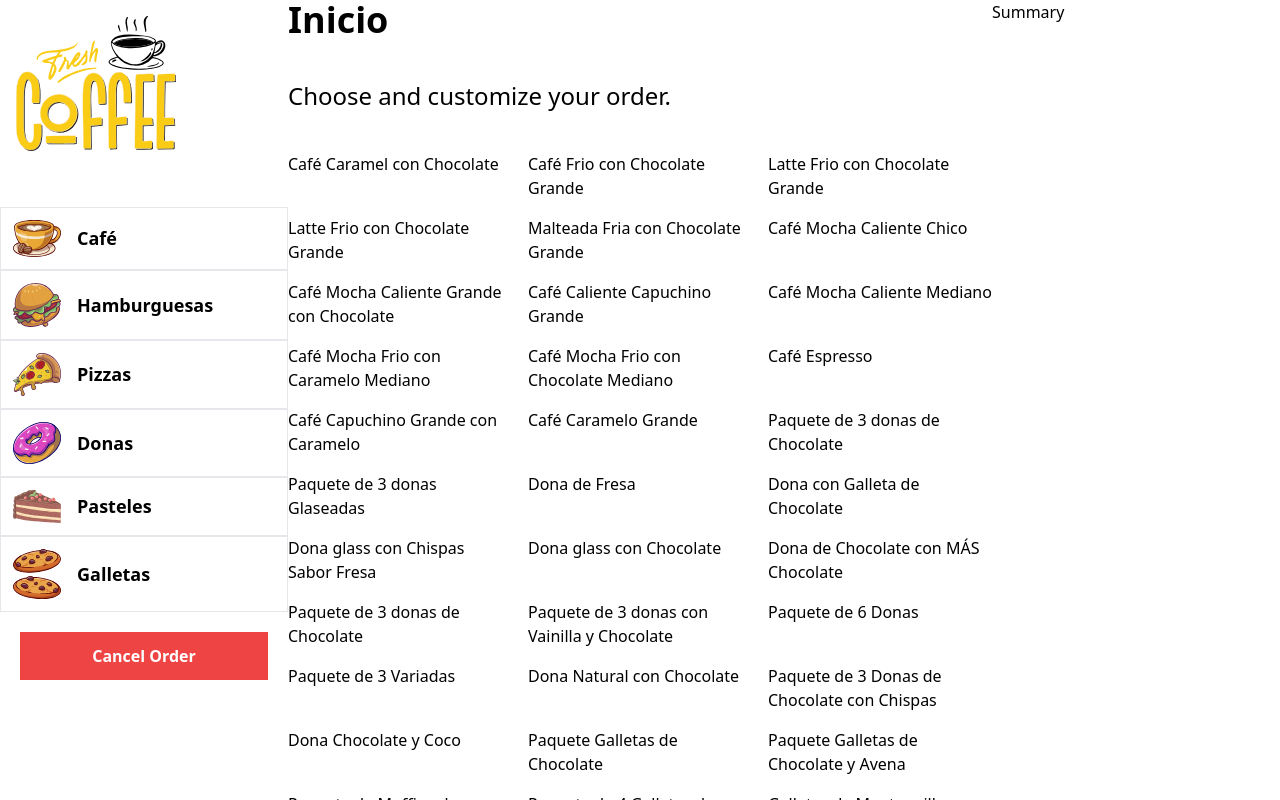
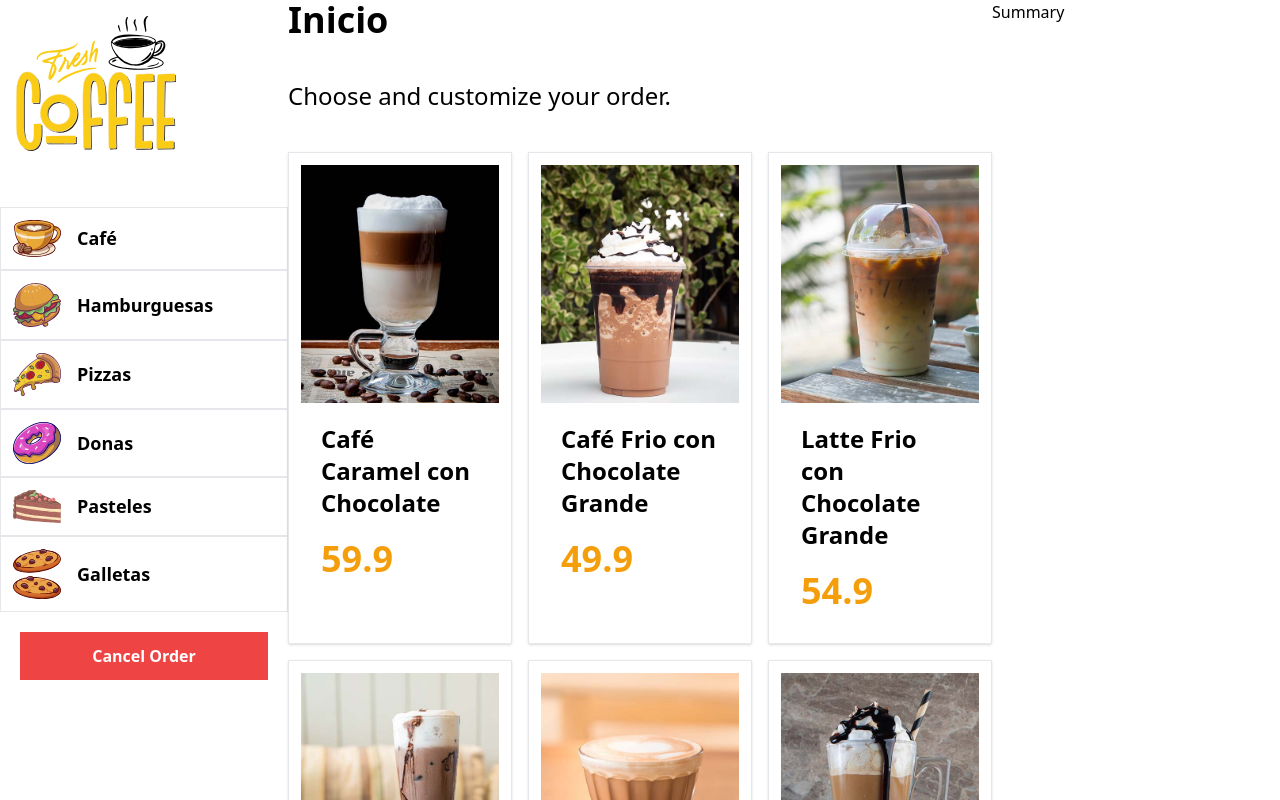
Before and after one commit to HenryNiama/Coffee, a React (Vite) app in the folder coffee-react-frontend/: page / in a window 1280 px wide. Shown: the top 800 px of the page. Built offline with nearby package versions, Linux system fonts and the light colour scheme.

Commit message:
Mostrando los productos

```diff
--- a/coffee-react-frontend/src/components/Product.jsx
+++ b/coffee-react-frontend/src/components/Product.jsx
@@ -1,8 +1,17 @@
 import React from 'react';
 
 function Product({product}) {
+
+    const {nombre, precio, imagen} = product;
+
     return (
-        <div>{product.nombre}</div>
+        <div className={"border p-3 shadow bg-white"}>
+            <img src={`/img/${imagen}.jpg`} alt={`imagen ${nombre}`} className={"w-full"}/>
+            <div className={"p-5"}>
+                <h3 className={"text-2xl font-bold"}>{nombre}</h3>
+                <p className={"mt-5 font-black text-4xl text-amber-500"}>{precio}</p>
+            </div>
+        </div>
     );
 }
 
```
